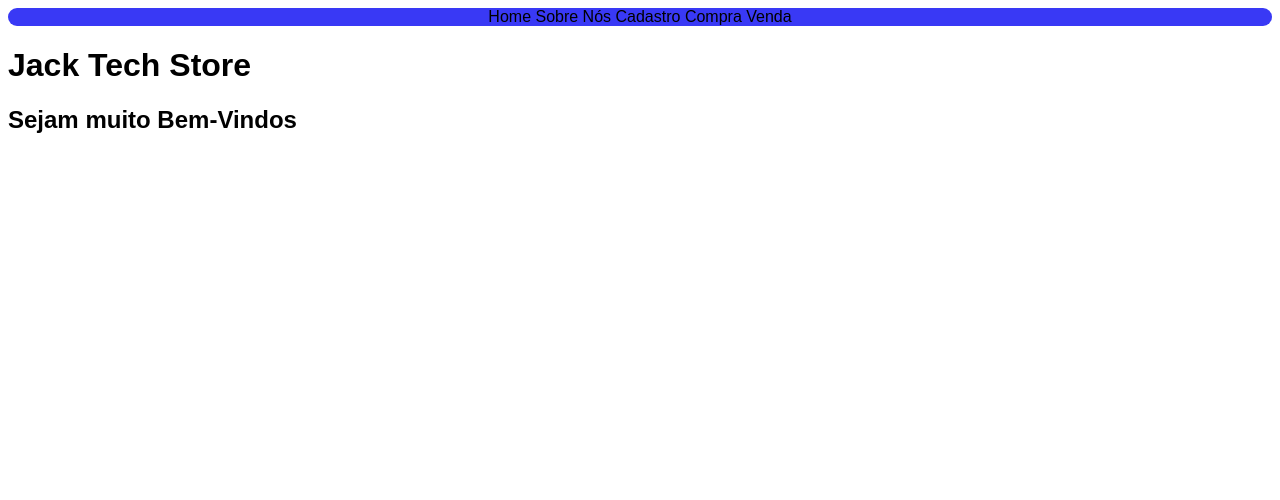
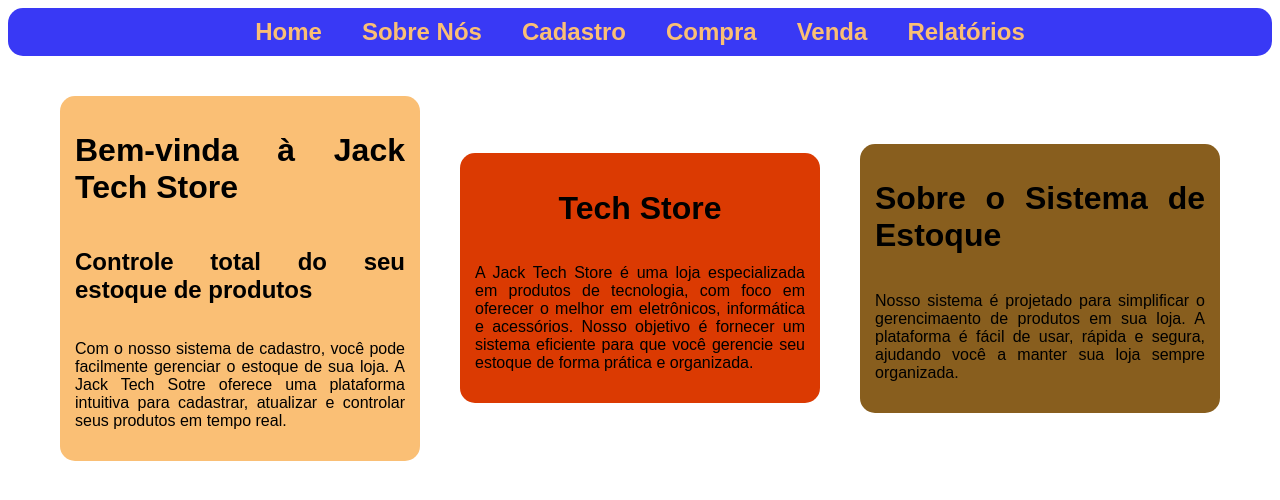
Before and after one commit to jackson-fidelix/jack-tech-store, a Flask app: page / in a window 1280 px wide. Shown: the top 500 px of the page. Run offline with Flask 3, Linux system fonts and the light colour scheme.

Commit message:
Update index.html

```diff
--- a/templates/index.html
+++ b/templates/index.html
@@ -3,21 +3,52 @@
 <head>
     <meta charset="UTF-8">
     <meta name="viewport" content="width=device-width, initial-scale=1.0">
-    <title>Página Inicial</title>
+    <title>Jack Tech - Store</title>
     <link rel="stylesheet" href="/static/css/style.css">
 </head>
 <body>
     <nav id="nav-bar">
-        <ul>
-            <!-- lembrar de usar o url_for nos hrefs -->
-            <a href=""></a>Home
-            <a href=""></a>Sobre Nós
-            <a href=""></a>Cadastro
-            <a href=""></a>Compra
-            <a href=""></a>Venda
+        <div class="menu-icon" onclick="toggleMenu()">
+            <span class="bar"></span>
+            <span class="bar"></span>
+            <span class="bar"></span>
+        </div>
+        <ul id="nav-links">
+            <!-- lembrar de usar o url_for no href de relatórios -->
+            <li><a href="#home">Home</a></li>
+            <li><a href="#about">Sobre Nós</a></li>
+            <li><a href="#register">Cadastro</a></li>
+            <li><a href="#buy">Compra</a></li>
+            <li><a href="#sell">Venda</a></li>
+            <li><a href="url for">Relatórios</a></li>
         </ul>
     </nav>
-    <h1>Jack Tech Store</h1>
-    <h2>Sejam muito Bem-Vindos</h2>
+
+    <div class="apresentation">
+        <div class="welcome">
+            <h1>Bem-vinda à Jack Tech Store</h1>
+            <h2>Controle total do seu estoque de produtos</h2>
+            <p>Com o nosso sistema de cadastro, você pode facilmente gerenciar
+                o estoque de sua loja. A Jack Tech Sotre oferece uma plataforma
+                intuitiva para cadastrar, atualizar e controlar seus produtos
+                em tempo real.</p>
+        </div>
+        <div class="about-us">
+            <h1>Tech Store</h1>
+            <p>A Jack Tech Store é uma loja especializada em produtos de
+                tecnologia, com foco em oferecer o melhor em eletrônicos,
+                informática e acessórios. Nosso objetivo é fornecer um sistema
+                eficiente para que você gerencie seu estoque de forma prática
+                e organizada.</p>
+        </div>
+        <div class="about-app">
+            <h1>Sobre o Sistema de Estoque</h1>
+            <p>Nosso sistema é projetado para simplificar o gerencimaento de
+                produtos em sua loja. A plataforma é fácil de usar, rápida e
+                segura, ajudando você a manter sua loja sempre organizada.
+            </p>
+        </div>
+    </div>
 </body>
+<script src="/static/javascript/scripts.js"></script>
 </html>
```
